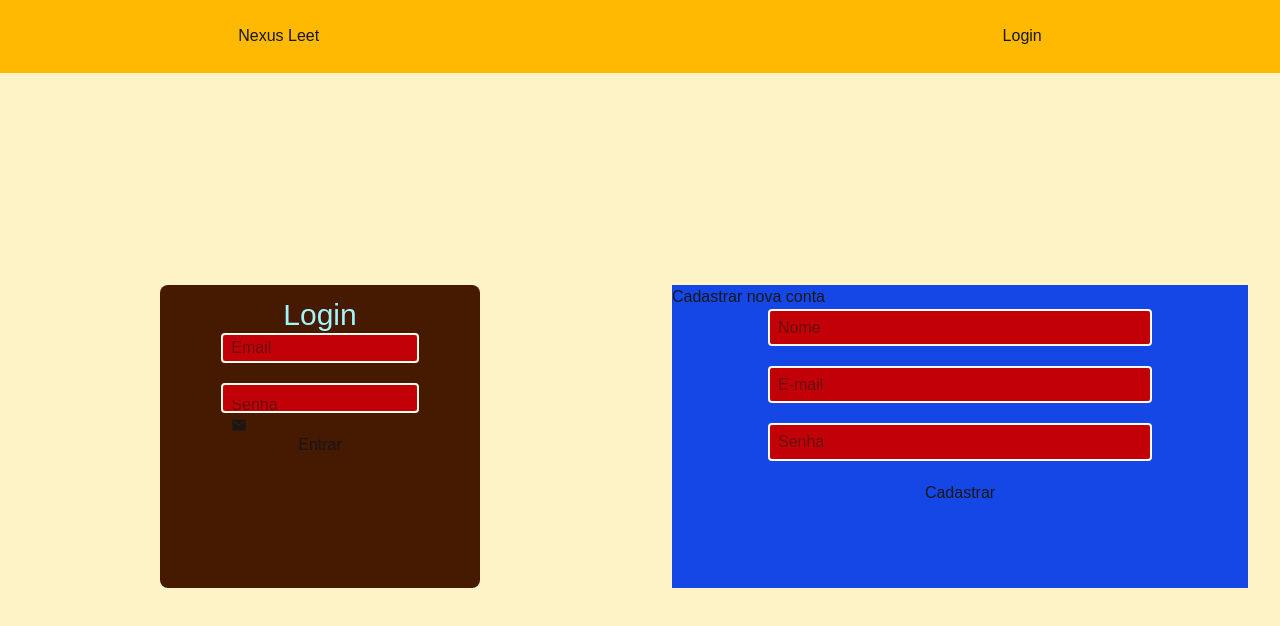
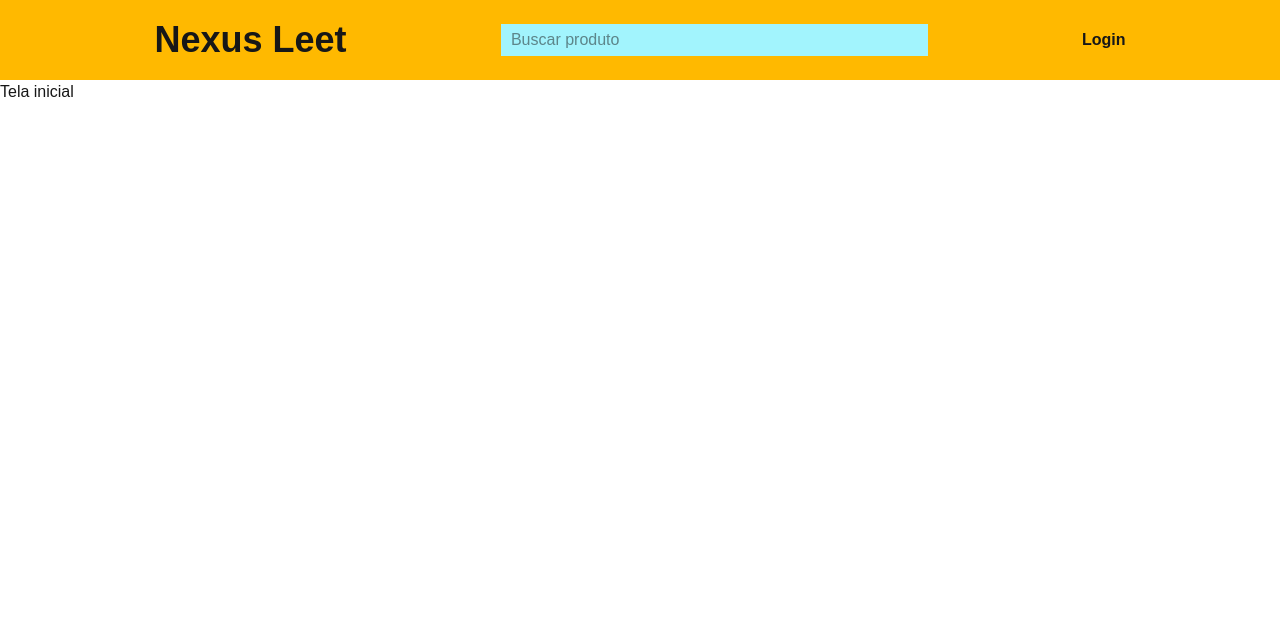
Before and after one commit to gustavocarvalho-ra/NextJs-NexusLeet, a Next.js app: page / in a window 1280 px wide. Shown: the top 626 px of the page. Built offline with nearby package versions, Linux system fonts and the light colour scheme; no server answers.

Commit message:
style: changed style input

```diff
--- a/src/app/components/Header/index.tsx
+++ b/src/app/components/Header/index.tsx
@@ -10,9 +10,9 @@ export default async function Header() {
   if (!session) {
     return (
       <div className="w-full h-20 bg-amber-400 flex items-center justify-evenly">
-        <Link href={"/"} className="text-amber-600">Nexus Leet</Link>
-        <input />
-        <Link href={"/my-account"}>Login</Link>
+        <Link href={"/"} className="text-amber-600 font-black text-4xl">Nexus Leet</Link>
+        <input placeholder='Buscar produto' className='bg-cyan-200 w-1/3 h-8 pl-2.5'/>
+        <Link href={"/my-account"} className='font-black'>Login</Link>
       </div>
     )
   }
--- a/src/app/page.tsx
+++ b/src/app/page.tsx
@@ -1,12 +1,13 @@
 // import Footer from "./components/Footer";
-// import Header from "./components/Header";
-import MyAccont from "./my-account/page";
+import Header from "./components/Header";
+// import MyAccont from "./my-account/page";
 
 export default function Home() {
   return (
     <div className="w-screen h-screen flex flex-col">
-      {/* <Header /> */}
-      <MyAccont />
+      <Header />
+      <h1>Tela inicial</h1>
+      {/* <MyAccont /> */}
       {/* <Footer /> */}
     </div>
   );
```
